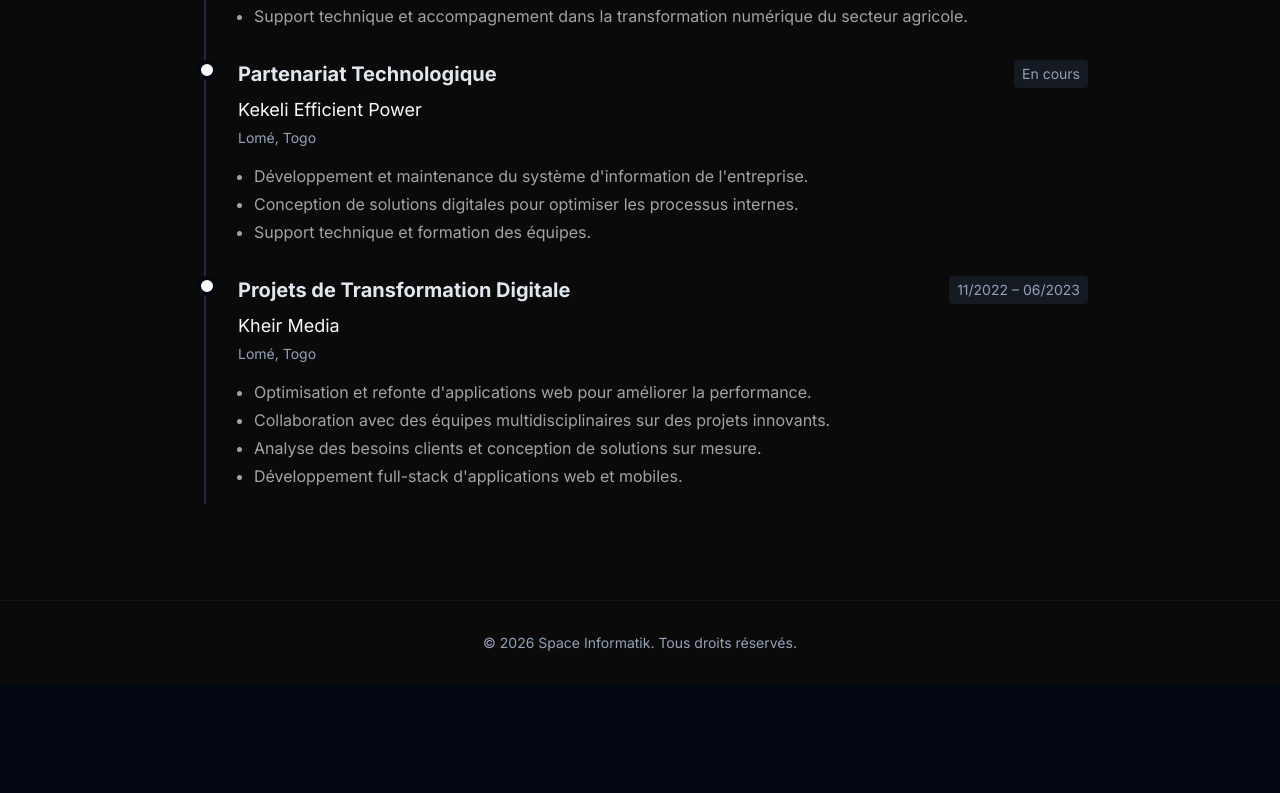
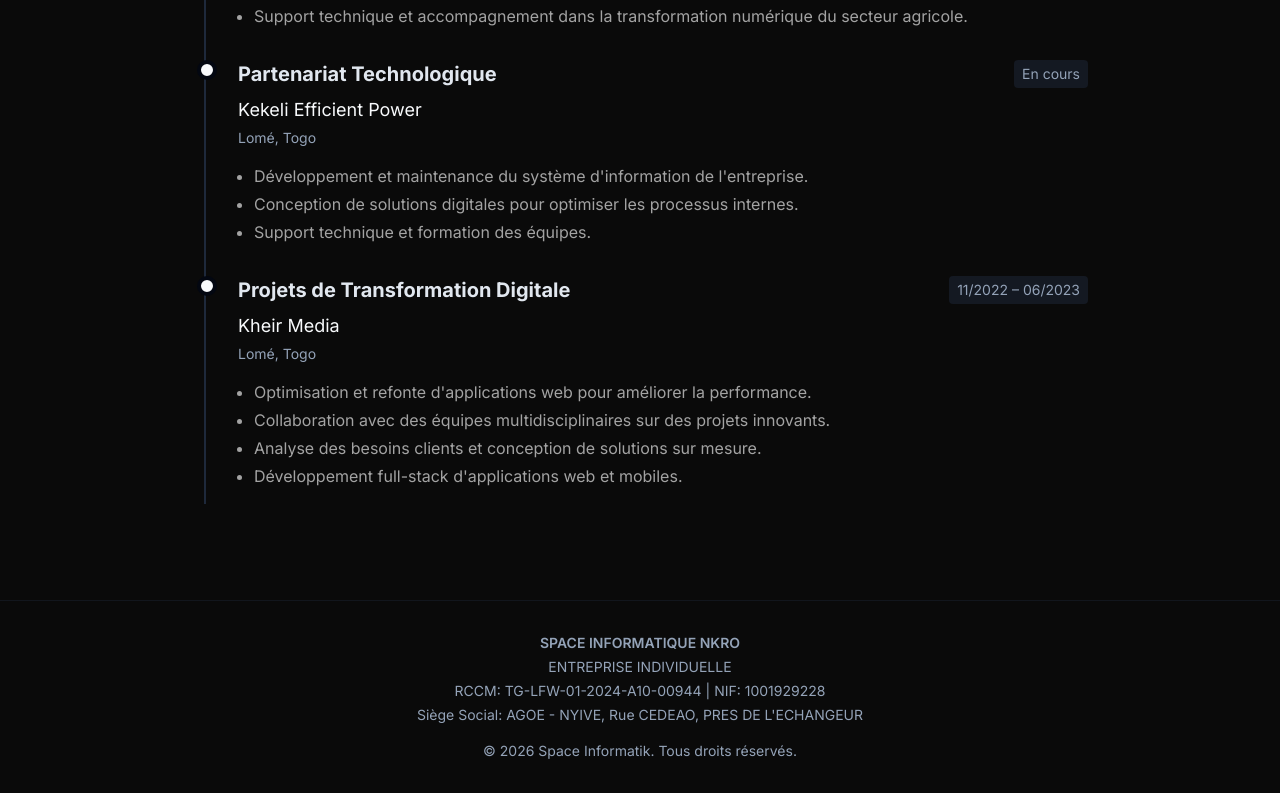
Before and after one commit to nkrokokou/portfolio, a Next.js app: page / in a window 1280 px wide. Shown: the part 4703-5496 px from the top of the page. Before the commit the page ends 5388 px from the top, so only its background shows below. Built offline with nearby package versions, Linux system fonts and the light colour scheme.

Commit message:
feat(footer): add legal info (name, status, RCCM, NIF, address)

```diff
--- a/components/Footer.tsx
+++ b/components/Footer.tsx
@@ -1,6 +1,12 @@
 export function Footer() {
     return (
-        <footer className="py-8 text-center text-sm text-muted-foreground border-t border-border/40">
+        <footer className="py-8 text-center text-sm text-muted-foreground border-t border-border/40 flex flex-col items-center justify-center gap-4">
+            <div className="flex flex-col gap-1">
+                <p className="font-semibold">SPACE INFORMATIQUE NKRO</p>
+                <p>ENTREPRISE INDIVIDUELLE</p>
+                <p>RCCM: TG-LFW-01-2024-A10-00944 | NIF: 1001929228</p>
+                <p>Siège Social: AGOE - NYIVE, Rue CEDEAO, PRES DE L'ECHANGEUR</p>
+            </div>
             <p>© {new Date().getFullYear()} Space Informatik. Tous droits réservés.</p>
         </footer>
     );
```
